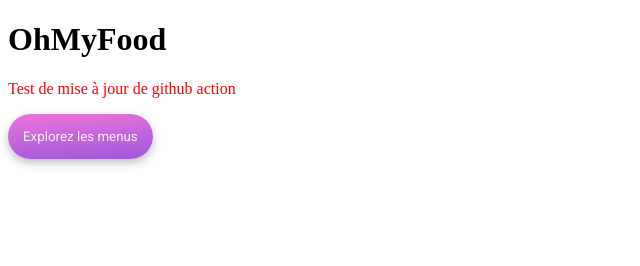
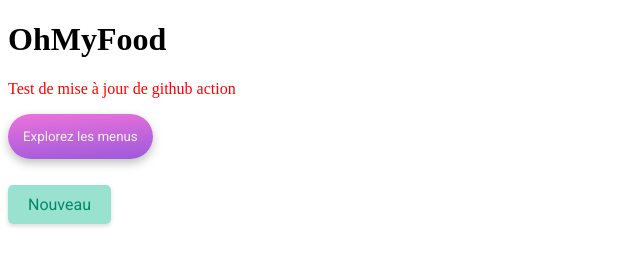
Before and after one commit to samakunchan/ohmyfood, a website: page index.html in a window 1280 px wide. Shown: the whole page, without its empty margins (0-640 px from the left). Drawn offline with Linux system fonts and the light colour scheme; a web font is replaced by a local one.

Commit message:
feat: component badges
- Add component style for badges
- Add mixin for box shadow

```diff
--- a/index.html
+++ b/index.html
@@ -11,5 +11,9 @@
   <h1>OhMyFood</h1>
   <p>Test de mise à jour de github action</p>
   <button class="call-to-action">Explorez les menus</button>
+  <br>
+  <br>
+  <br>
+  <span class="badge">Nouveau</span>
 </body>
 </html>
--- a/sass/abstracts/_mixins.scss
+++ b/sass/abstracts/_mixins.scss
@@ -47,3 +47,9 @@
 @mixin with-box-shadow-style-btn($isHovered) {
   box-shadow: if(type-of($isHovered) == 'bool' and $isHovered, 0 4px 10px 0 #00000070, 0 4px 10px 0 #00000040);
 }
+
+/// Box Shadow for badge
+/// @access public
+@mixin with-box-shadow-style-badge() {
+  box-shadow: 0 2px 4px 0 #00000026;
+}
--- /dev/null
+++ b/sass/components/_badge.scss
@@ -0,0 +1,10 @@
+.badge{
+  font-family: $font-roboto;
+  padding: 10px 20px;
+  border-radius: 5px;
+  background-color: $green-light;
+  color: $green-dark;
+  cursor: default;
+  transition: 0.5s;
+  @include with-box-shadow-style-badge()
+}
```
Also changed, not shown: sass/main.css, 1 other file.
